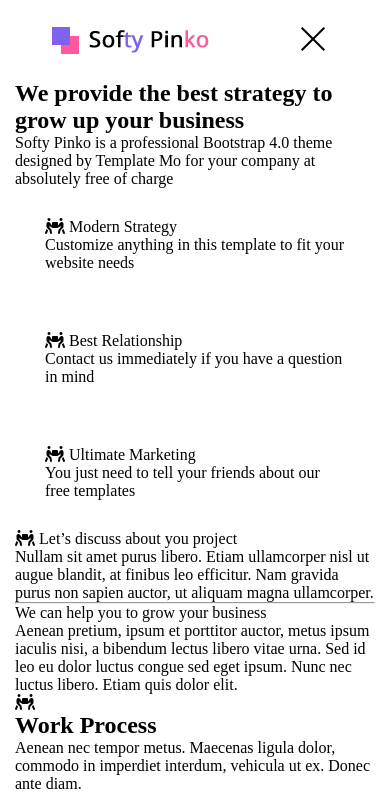
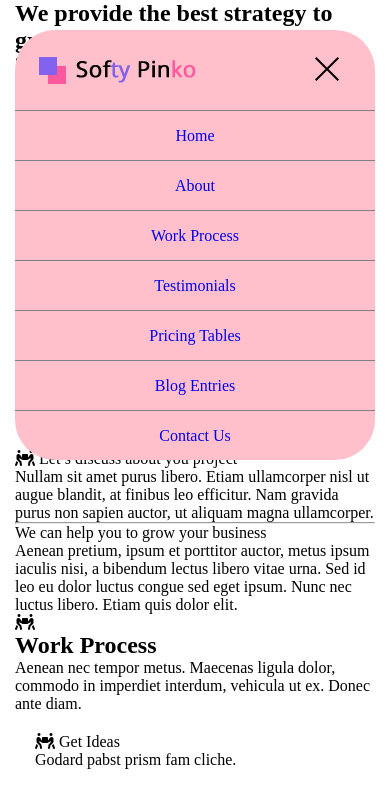
Before and after one commit to lpikor/softypinko, a website: page src/index.html in a window 390 px wide. Both pictures are taken after a click on the button 313 px from the left and 40 px from the top of the page. Shown: the top 806 px of the page. Drawn offline with nearby package versions, Linux system fonts and the light colour scheme; files that its build step writes are made by us from their sources.

Commit message:
Add navigation menu

```diff
--- a/src/index.html
+++ b/src/index.html
@@ -11,7 +11,7 @@
 <body>
     <div class="wrapper">
         <nav class="nav">
-            <div class="nav__container container">
+            <div class="nav__mini">
                 <h1 class="logo">
                     <img src="images/logo.png" alt="Softy Pinko" class="logo__image">
                 </h1>
@@ -20,17 +20,17 @@
                         <span class="hamburger__inner"></span>
                     </span>
                 </button>
-                <div class="nav__menu">
-                    <ul class="nav__list list">
-                        <li class="nav__item list__item"><a href="#" class="nav__link link">Home</a></li>
-                        <li class="nav__item list__item"><a href="#" class="nav__link link">About</a></li>
-                        <li class="nav__item list__item"><a href="#" class="nav__link link">Work Process</a></li>
-                        <li class="nav__item list__item"><a href="#" class="nav__link link">Testimonials</a></li>
-                        <li class="nav__item list__item"><a href="#" class="nav__link link">Pricing Tables</a></li>
-                        <li class="nav__item list__item"><a href="#" class="nav__link link">Blog Entries</a></li>
-                        <li class="nav__item list__item"><a href="#" class="nav__link link">Contact Us</a></li>
-                    </ul>
-                </div>
+            </div>
+            <div class="navigation">
+                <ul class="navigation__list list">
+                    <li class="navigation__item list__item"><a href="#" class="navigation__link link">Home</a></li>
+                    <li class="navigation__item list__item"><a href="#" class="navigation__link link">About</a></li>
+                    <li class="navigation__item list__item"><a href="#" class="navigation__link link">Work Process</a></li>
+                    <li class="navigation__item list__item"><a href="#" class="navigation__link link">Testimonials</a></li>
+                    <li class="navigation__item list__item"><a href="#" class="navigation__link link">Pricing Tables</a></li>
+                    <li class="navigation__item list__item"><a href="#" class="navigation__link link">Blog Entries</a></li>
+                    <li class="navigation__item list__item"><a href="#" class="navigation__link link">Contact Us</a></li>
+                </ul>
             </div>
         </nav>
         <header class="welcome section">
@@ -242,19 +242,19 @@
                 <h2 class="blog__title section__title">Blog entries</h2>
                 <p class="blog__description section__description">Integer molestie aliquam gravida. Nullam nec arcu finibus, imperdiet nulla vitae, placerat nibh. Cras maximus venenatis molestie.</p>
                 <div class="blog__entries">
-                    <img src="images/blog_entry-1.jpg" alt="">
+                    <img src="images/blog_entry-1.jpg" alt="" class="img-hide">
                     <h3 class="entry__title">Vivamus ac vehicula dui</h3>
                     <p class="entry__description">Cras aliquet ligula dui, vitae fermentum velit tincidunt id. Praesent eu finibus nunc. Nulla in sagittis eros. Aliquam egestas augue.</p>
                     <a href="" class="btn--secondary btn">Read more</a>
                 </div>
                 <div class="blog__entries">
-                    <img src="images/blog_entry-2.jpg" alt="">
+                    <img src="images/blog_entry-2.jpg" alt="" class="img-hide">
                     <h3 class="entry__title">Phasellus convallis augue</h3>
                     <p class="entry__description">Aliquam commodo ornare nisl, et scelerisque nisl dignissim ac. Vestibulum finibus urna ut velit venenatis, vel ultrices sapien mattis.</p>
                     <a href="" class="btn--secondary btn">Read more</a>
                 </div>
                 <div class="blog__entries">
-                    <img src="images/blog_entry-3.jpg" alt="">
+                    <img src="images/blog_entry-3.jpg" alt="" class="img-hide">
                     <h3 class="entry__title">Nam gravida purus non</h3>
                     <p class="entry__description">Maecenas eu erat vitae dui convallis consequat vel gravida nulla. Vestibulum finibus euismod odio, ut tempus enim varius eu.</p>
                     <a href="" class="btn--secondary btn">Read more</a>
--- a/src/js/nav.js
+++ b/src/js/nav.js
@@ -1,7 +1,9 @@
 const hamburger = document.querySelector('.hamburger');
+const navigation = document.querySelector('.navigation');
 
 const handleClick = () => {
     hamburger.classList.toggle('hamburger--active');
+    navigation.classList.toggle('navigation--active');
 }
 
 hamburger.addEventListener('click', handleClick);
--- a/src/scss/_nav.scss
+++ b/src/scss/_nav.scss
@@ -1,3 +1,27 @@
+.nav {
+    display: flex;
+    align-items: center;
+    flex-direction: column;
+    position: fixed;
+    top: 30px;
+    right: 15px;
+    left: 15px;
+        background-color: pink;
+    border-radius: 40px;
+
+    &__mini {
+        display: flex;
+        justify-content: space-between;
+        height: 80px;
+        width: calc(100% - 45px);
+    }
+}
+
+.logo {
+    display: flex;
+    align-items: center;
+}
+
 .hamburger {
     padding: 10px;
     display: inline-block;
@@ -61,27 +85,28 @@
     }
 }
 
-.nav {
-    display: flex;
-    justify-content: center;
+.navigation {
+    display: none;
+    width: 100%;
 
-    height: 80px;
-    border-radius: 40px;
+    &__list {
+        display: flex;
+        flex-direction: column;
+        align-items: center;
+        justify-content: center;
+        width: 100%;
+    }
 
-    &__container {
+    &__item {
         display: flex;
         align-items: center;
-        justify-content: space-between;
-
-        width: 80%;
-    }
-
-    &__menu {
-        display: none;
+        justify-content: center;
+        border-top: .5px solid gray;
+        width: 100%;
+        height: 50px;
     }
 }
 
-.logo {
-    display: flex;
-    align-items: center;
+.navigation--active {
+    display: block;
 }
--- a/src/scss/style.scss
+++ b/src/scss/style.scss
@@ -8,6 +8,18 @@
     box-sizing: border-box;
 }
 
+.list {
+    list-style-type: none;
+}
+
+.link {
+    text-decoration: none;
+}
+
 .attestant__photo {
     display: none;
 }
+
+.img-hide {
+    display: none;
+}
```
